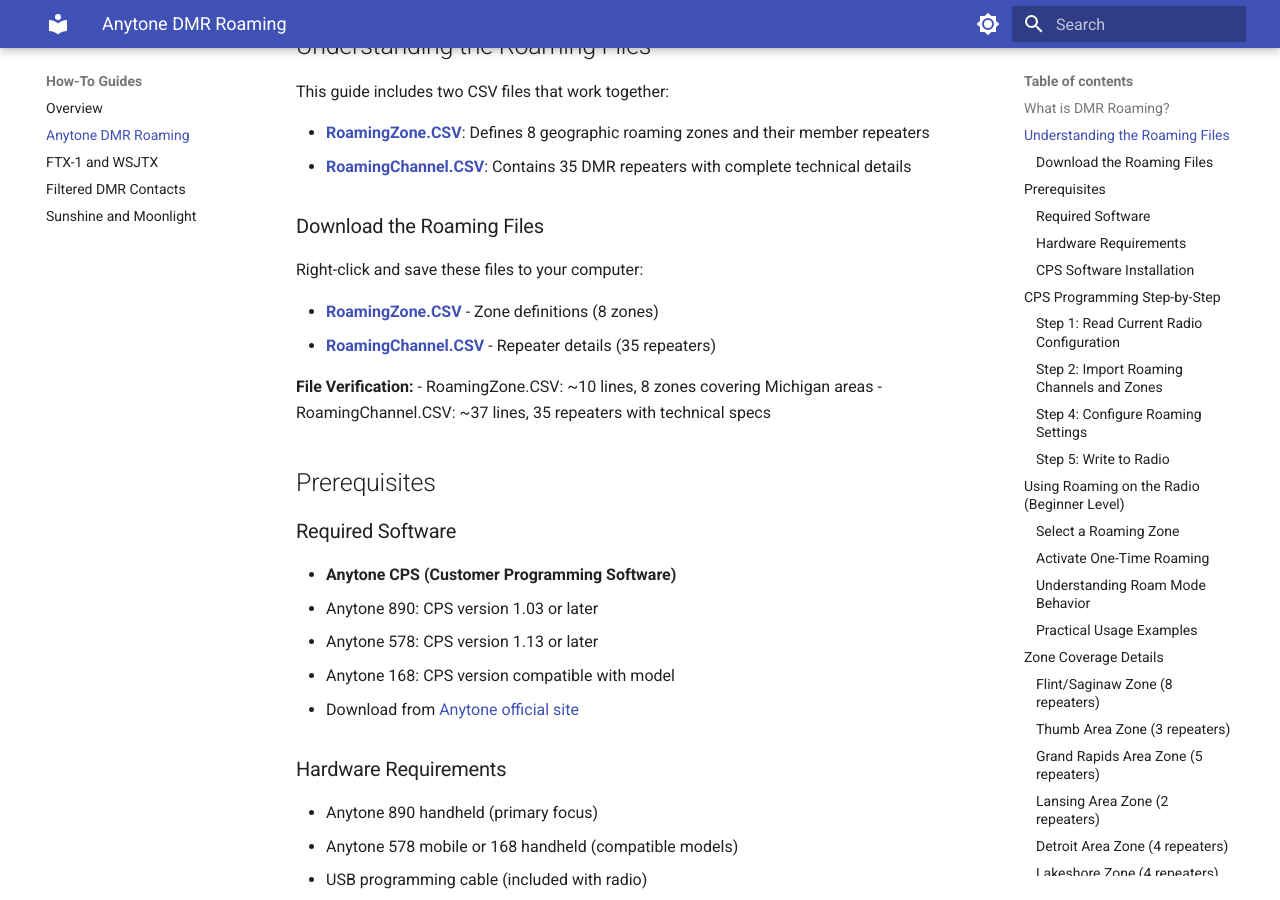
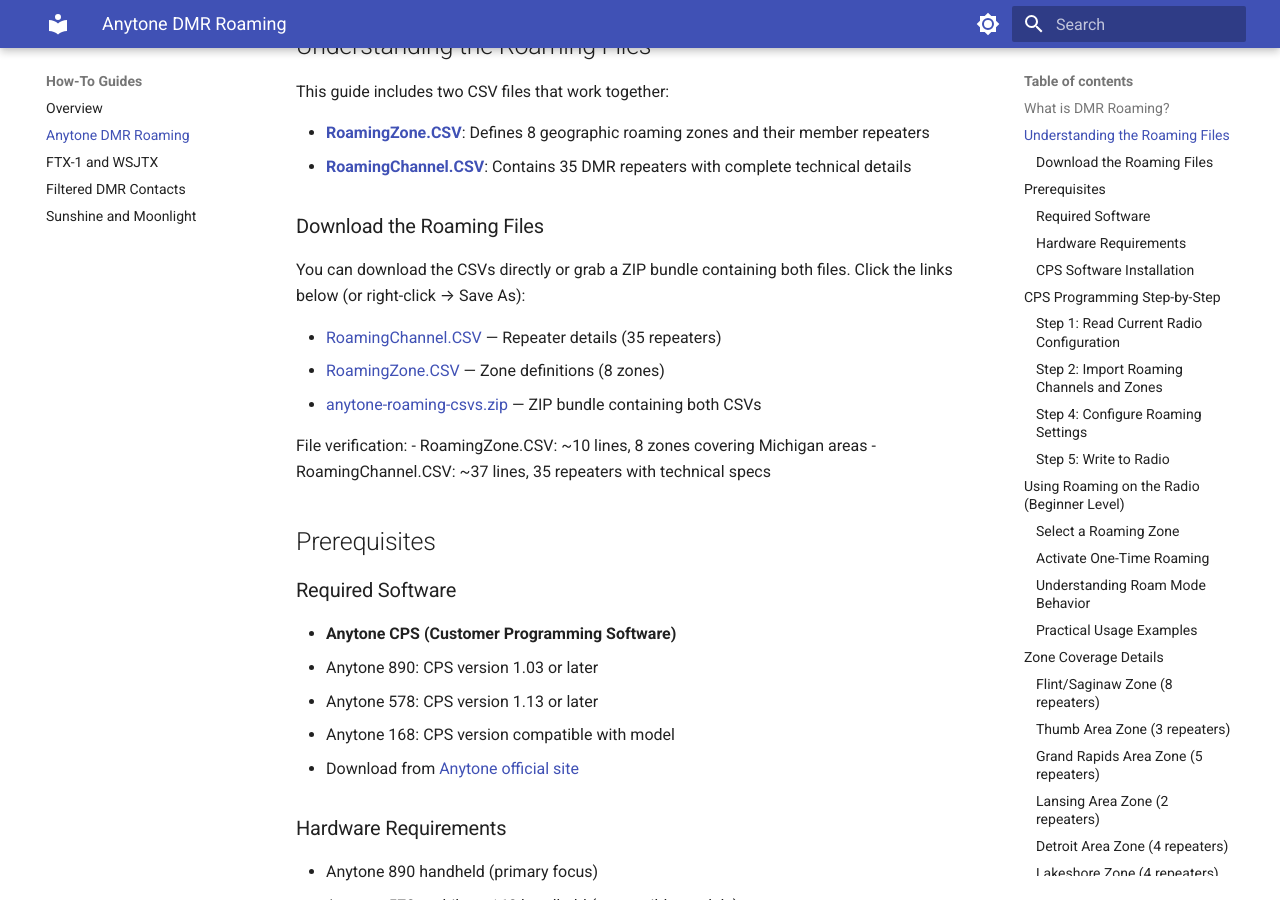
Before and after one commit to dbehnke/whocaresdocs, an MkDocs documentation site: the page built from docs/howto/anytone-roaming/index.md, in a window 1280 px wide and 900 px high, scrolled down 603 px. Built offline with MkDocs 1.6.1 and Material for MkDocs 9.7.7, drawn with Linux system fonts in a browser that asks for light colours.

Commit message:
docs(anytone): add direct download links and ZIP bundle reference for roaming CSVs

```diff
--- a/docs/howto/anytone-roaming/index.md
+++ b/docs/howto/anytone-roaming/index.md
@@ -21,12 +21,13 @@ This guide includes two CSV files that work together:
 
 ### Download the Roaming Files
 
-Right-click and save these files to your computer:
+You can download the CSVs directly or grab a ZIP bundle containing both files. Click the links below (or right-click → Save As):
 
-- [**RoamingZone.CSV**](anytone-roaming/RoamingZone.CSV) - Zone definitions (8 zones)
-- [**RoamingChannel.CSV**](anytone-roaming/RoamingChannel.CSV) - Repeater details (35 repeaters)
+- [RoamingChannel.CSV](RoamingChannel.CSV) — Repeater details (35 repeaters)
+- [RoamingZone.CSV](RoamingZone.CSV) — Zone definitions (8 zones)
+- [anytone-roaming-csvs.zip](anytone-roaming-csvs.zip) — ZIP bundle containing both CSVs
 
-**File Verification:**
+File verification:
 - RoamingZone.CSV: ~10 lines, 8 zones covering Michigan areas
 - RoamingChannel.CSV: ~37 lines, 35 repeaters with technical specs
 
```
